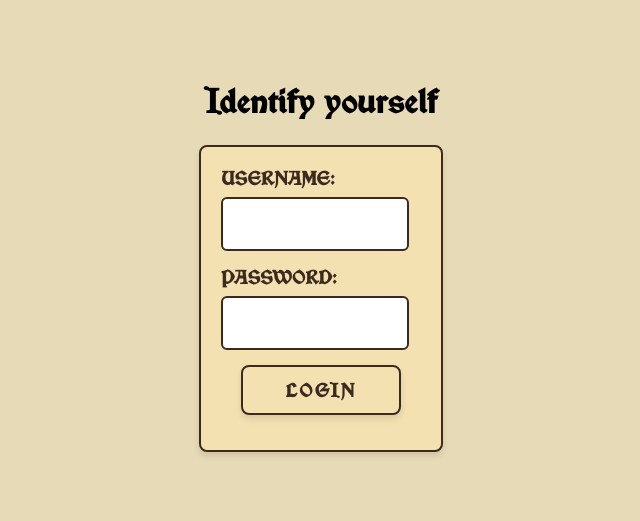
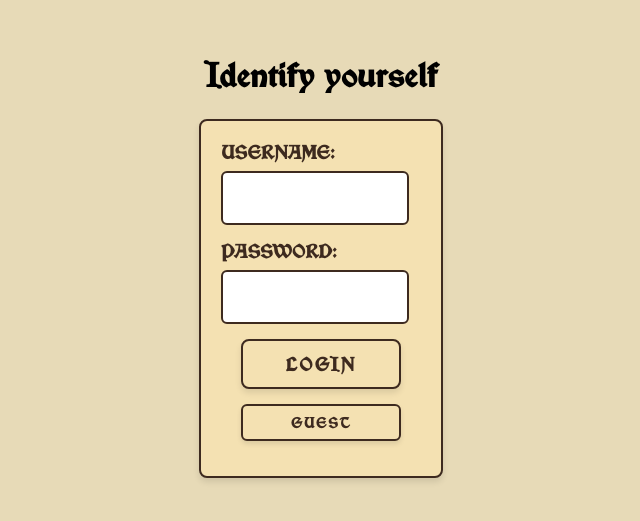
Before and after one commit to asseternity/c5-personal-react, a React (Vite) app: page / in a window 1280 px wide. Shown: the part 147-668 px from the top of the page, without its empty margins (319-959 px from the left). Built offline with nearby package versions, Linux system fonts and the light colour scheme.

Commit message:
feat: add guest button

```diff
--- a/src/components/index.jsx
+++ b/src/components/index.jsx
@@ -40,6 +40,28 @@ const Index = () => {
     }
   };
 
+  const handleGuest = async (e) => {
+    e.preventDefault();
+    try {
+      const response = await fetch(
+        'https://c5-personal-production.up.railway.app/api/guest',
+        {
+          method: 'POST',
+          headers: {
+            'Content-Type': 'application/json',
+          },
+          credentials: 'include',
+        }
+      );
+      if (response.ok) {
+        const data = await response.json();
+        setUser(data);
+      }
+    } catch (err) {
+      console.error('Error during loading: ', err);
+    }
+  };
+
   return (
     <div>
       {!user && (
@@ -50,6 +72,7 @@ const Index = () => {
             onUsernameChange={onUsernameChange}
             password={password}
             onPasswordChange={onPasswordChange}
+            onGuestButtonClick={handleGuest}
           />
         </CenteredWrapper>
       )}
--- a/src/components/login.jsx
+++ b/src/components/login.jsx
@@ -2,6 +2,7 @@ import { useState, useEffect } from 'react';
 import { Link } from 'react-router-dom';
 import DownRowWrapper from '../styled/down_row_wrapper';
 import StyledButton from '../styled/styled_button';
+import SmallerButton from '../styled/smaller_button';
 
 const Login = ({
   handleFormSubmit,
@@ -9,6 +10,7 @@ const Login = ({
   onUsernameChange,
   password,
   onPasswordChange,
+  onGuestButtonClick,
 }) => {
   return (
     <DownRowWrapper>
@@ -33,6 +35,9 @@ const Login = ({
           />
           <DownRowWrapper>
             <StyledButton type="submit">Login</StyledButton>
+            <SmallerButton type="button" onClick={onGuestButtonClick}>
+              Guest
+            </SmallerButton>
           </DownRowWrapper>
         </form>
       </DownRowWrapper>
--- /dev/null
+++ b/src/styled/smaller_button.js
@@ -0,0 +1,35 @@
+import styled from 'styled-components';
+
+const SmallerButton = styled.button`
+  background: #f4e1b2; /* Paper-like background color */
+  color: #3d2a1f; /* Dark brown text for an antique feel */
+  font-family: 'Vinque';
+  font-size: 14px; /* Smaller font size */
+  font-weight: bold;
+  padding: 8px 20px; /* Reduced padding */
+  border: 2px solid #3d2a1f; /* Dark border to mimic old parchment */
+  border-radius: 6px; /* Slightly smaller radius */
+  text-transform: uppercase;
+  letter-spacing: 1.5px; /* Adjusted for smaller size */
+  cursor: pointer;
+  box-shadow: 0 3px 5px rgba(0, 0, 0, 0.1);
+  transition: all 0.3s ease;
+
+  &:hover {
+    background: #c8b98c; /* Slightly darker for hover effect */
+    color: #fff; /* White text on hover */
+    transform: scale(1.05);
+    box-shadow: 0 5px 10px rgba(0, 0, 0, 0.2);
+  }
+
+  &:focus {
+    outline: none;
+  }
+
+  &:active {
+    transform: scale(0.98);
+    box-shadow: 0 3px 5px rgba(0, 0, 0, 0.1);
+  }
+`;
+
+export default SmallerButton;
```
